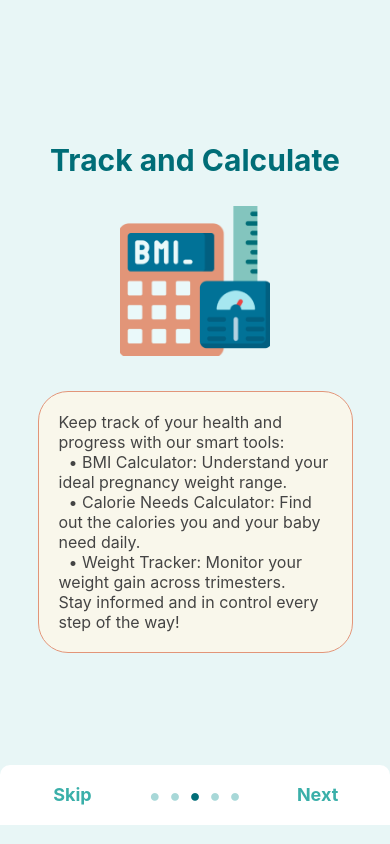
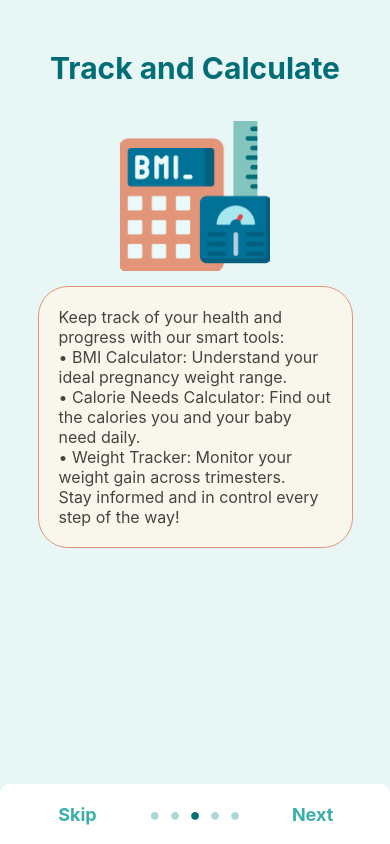
Before and after one commit to maram-ouni/fitbite1, a React Native app: screen /OnboardingScreen3 in a window 390 px wide. Built offline with nearby package versions, Linux system fonts and the light colour scheme.

Commit message:
onboardingf

```diff
--- a/navigation/MainStack.js
+++ b/navigation/MainStack.js
@@ -5,7 +5,6 @@ import HomeScreen from '../screens/Main/HomeScreen';
 import RecipesScreen from '../screens/Main/RecipesScreen';
 import UpdateScreen from '../screens/Main/UpdateScreen';
 import FavoriteScreen from '../screens/Main/FavoriteScreen';
-import Icon from 'react-native-vector-icons/Feather';
 import { Image } from 'react-native';
 const Tab = createBottomTabNavigator();
 
--- a/screens/onboarding/OnboardingScreen.js
+++ b/screens/onboarding/OnboardingScreen.js
@@ -6,39 +6,42 @@ import logo from '../../assets/images/logo1.png'; // Assuming logo is in the ass
 
 const OnboardingScreen = ({ navigation }) => {
   const handleSkip = () => {
-    // Add your navigation logic here to move to the main app
+    // Navigate to authentication screen
     navigation.navigate('Auth');
   };
 
   const handleDiscover = () => {
-    // Add your navigation logic here to move to the main app
+    // Navigate to the next onboarding screen
     navigation.navigate('OnboardingScreen2');
   };
 
   return (
-    <View style={styles.container}> {/* Use View instead of ScrollView to control footer positioning */}
+    <View style={styles.container}>
       <ScrollView contentContainerStyle={styles.content}>
         <Text style={styles.welcomeText}>Welcome</Text>
         <Image source={logo} style={styles.logo} />
 
-        {/* Yellow container for the description */}
+        {/* Description container */}
         <View style={styles.descriptionContainer}>
           <Text style={styles.appDescription}>
-            Welcome to FitBite, the app designed to support you during your beautiful journey of motherhood! From nutrition guidance to personalized tracking tools, we’re here to make your pregnancy healthier and happier. Explore tailored features to meet the unique needs of you and your baby.
+            Welcome to <Text style={styles.highlight}>FitBite</Text>, the app designed to support you during your
+            beautiful journey of motherhood! From nutrition guidance to personalized tracking tools, we’re here to make
+            your pregnancy healthier and happier. Explore tailored features to meet the unique needs of you and your
+            baby.
           </Text>
         </View>
       </ScrollView>
 
-      {/* Footer container will always stick to the bottom */}
+      {/* Footer */}
       <View style={styles.footerContainer}>
         <View style={styles.buttonContainer}>
           <TouchableOpacity onPress={handleSkip} style={styles.button}>
             <Text style={[styles.buttonText, { color: '#3aafa9' }]}>Skip</Text>
           </TouchableOpacity>
 
-          {/* Pagination (Dots) */}
+          {/* Pagination Dots */}
           <View style={styles.pagination}>
-            <Text style={[styles.paginationDot, { color: '#006D77' }]}>•</Text> {/* First dot matching welcome color */}
+            <Text style={[styles.paginationDot, { color: '#006D77' }]}>•</Text>
             <Text style={styles.paginationDot}>•</Text>
             <Text style={styles.paginationDot}>•</Text>
             <Text style={styles.paginationDot}>•</Text>
@@ -56,11 +59,11 @@ const OnboardingScreen = ({ navigation }) => {
 
 const styles = StyleSheet.create({
   container: {
-    flex: 1, // This ensures the entire screen is used, allowing footer to stay at the bottom
+    flex: 1,
     backgroundColor: '#e8f6f6',
   },
   content: {
-    flexGrow: 1, // Allow scroll content to take as much space as it needs
+    flexGrow: 1,
     justifyContent: 'center',
     alignItems: 'center',
     padding: 20,
@@ -73,9 +76,9 @@ const styles = StyleSheet.create({
   welcomeText: {
     fontSize: 32,
     fontWeight: 'bold',
-    color: '#006D77', // Color for the first pagination dot
+    color: '#006D77',
     marginBottom: 10,
-    marginTop:'20%'
+    marginTop: '20%',
   },
   descriptionContainer: {
     backgroundColor: '#F9F7EB',
@@ -90,6 +93,11 @@ const styles = StyleSheet.create({
     fontSize: 16,
     textAlign: 'center',
     color: '#444',
+    lineHeight: 22,
+  },
+  highlight: {
+    color: '#E29579',
+    fontWeight: 'bold',
   },
   footerContainer: {
     width: '100%',
@@ -99,13 +107,12 @@ const styles = StyleSheet.create({
     borderTopLeftRadius: 10,
     borderTopRightRadius: 10,
     marginTop: 'auto',
-    marginBottom: '5%'// Ensures footer is pushed to the bottom of the screen
   },
   buttonContainer: {
     flexDirection: 'row',
     justifyContent: 'space-between',
     width: '100%',
-    alignItems: 'center', // Center vertically the buttons and dots
+    alignItems: 'center',
   },
   button: {
     flex: 1,
@@ -118,7 +125,7 @@ const styles = StyleSheet.create({
   },
   pagination: {
     flexDirection: 'row',
-    alignItems: 'center', // This ensures that dots are vertically aligned with buttons
+    alignItems: 'center',
   },
   paginationDot: {
     fontSize: 25,
--- a/screens/onboarding/OnboardingScreen2.js
+++ b/screens/onboarding/OnboardingScreen2.js
@@ -6,23 +6,21 @@ import logo from '../../assets/images/welcome2.png'; // Assuming logo is in the
 
 const OnboardingScreen2 = ({ navigation }) => {
   const handleSkip = () => {
-    // Add your navigation logic here to move to the main app
     navigation.navigate('Auth');
   };
 
   const handleDiscover = () => {
-    // Add your navigation logic here to move to the main app
     navigation.navigate('OnboardingScreen3');
   };
 
   return (
-    <View style={styles.container}> {/* Use View instead of ScrollView to control footer positioning */}
-    <ScrollView contentContainerStyle={[styles.content, { paddingTop: 50 }]}> {/* Ajout de paddingTop pour espacer les éléments vers le bas */}
+    <View style={styles.container}>
+      <ScrollView contentContainerStyle={[styles.content, { paddingTop: 50 }]}>
         <Text style={styles.welcomeText}>Nutrition Made Simple</Text>
-  <Image source={logo} style={[styles.logo, { marginTop: 8 }]} /> {/* Optionnel : ajoute un léger espacement au logo */}
+        <Image source={logo} style={[styles.logo, { marginTop: 8 }]} />
 
         {/* Yellow container for the description */}
-  <View style={[styles.descriptionContainer, { marginTop: 20 }]}> {/* Ajout de marginTop pour pousser vers le bas */}
+        <View style={[styles.descriptionContainer, { marginTop: 20 }]}>
           <Text style={styles.appDescription}>
             Good nutrition is key for a healthy pregnancy! Our app offers:
             {"\n"}
@@ -37,8 +35,7 @@ const OnboardingScreen2 = ({ navigation }) => {
         </View>
       </ScrollView>
 
-
-      {/* Footer container will always stick to the bottom */}
+      {/* Footer container */}
       <View style={styles.footerContainer}>
         <View style={styles.buttonContainer}>
           <TouchableOpacity onPress={handleSkip} style={styles.button}>
@@ -47,8 +44,8 @@ const OnboardingScreen2 = ({ navigation }) => {
 
           {/* Pagination (Dots) */}
           <View style={styles.pagination}>
-            <Text style={styles.paginationDot}>•</Text> {/* First dot matching welcome color */}
-            <Text style={[styles.paginationDot , { color: '#006D77' }]}>•</Text>
+            <Text style={styles.paginationDot}>•</Text>
+            <Text style={[styles.paginationDot, { color: '#006D77' }]}>•</Text>
             <Text style={styles.paginationDot}>•</Text>
             <Text style={styles.paginationDot}>•</Text>
             <Text style={styles.paginationDot}>•</Text>
@@ -65,11 +62,11 @@ const OnboardingScreen2 = ({ navigation }) => {
 
 const styles = StyleSheet.create({
   container: {
-    flex: 1, // This ensures the entire screen is used, allowing footer to stay at the bottom
+    flex: 1,
     backgroundColor: '#e8f6f6',
   },
   content: {
-    flexGrow: 1, // Allow scroll content to take as much space as it needs
+    flexGrow: 1,
     justifyContent: 'center',
     alignItems: 'center',
     padding: 20,
@@ -82,7 +79,7 @@ const styles = StyleSheet.create({
   welcomeText: {
     fontSize: 30,
     fontWeight: 'bold',
-    color: '#006D77', // Color for the first pagination dot
+    color: '#006D77',
     marginBottom: 20,
   },
   descriptionContainer: {
@@ -107,13 +104,12 @@ const styles = StyleSheet.create({
     borderTopLeftRadius: 10,
     borderTopRightRadius: 10,
     marginTop: 'auto',
-    marginBottom: '5%'// Ensures footer is pushed to the bottom of the screen
   },
   buttonContainer: {
     flexDirection: 'row',
     justifyContent: 'space-between',
     width: '100%',
-    alignItems: 'center', // Center vertically the buttons and dots
+    alignItems: 'center',
   },
   button: {
     flex: 1,
@@ -126,7 +122,7 @@ const styles = StyleSheet.create({
   },
   pagination: {
     flexDirection: 'row',
-    alignItems: 'center', // This ensures that dots are vertically aligned with buttons
+    alignItems: 'center',
   },
   paginationDot: {
     fontSize: 25,
--- a/screens/onboarding/OnboardingScreen3.js
+++ b/screens/onboarding/OnboardingScreen3.js
@@ -6,50 +6,49 @@ import logo from '../../assets/images/BMI.png'; // Assuming logo is in the asset
 
 const OnboardingScreen3 = ({ navigation }) => {
   const handleSkip = () => {
-    // Add your navigation logic here to move to the main app
+    // Navigate to the Auth screen
     navigation.navigate('Auth');
   };
 
   const handleDiscover = () => {
-    // Add your navigation logic here to move to the main app
+    // Navigate to the next onboarding screen
     navigation.navigate('OnboardingScreen4');
   };
 
   return (
-    <View style={styles.container}> {/* Use View instead of ScrollView to control footer positioning */}
-    <ScrollView contentContainerStyle={[styles.content, { paddingTop: 50 }]}> {/* Ajout de paddingTop pour espacer les éléments vers le bas */}
+    <View style={styles.container}>
+      <ScrollView contentContainerStyle={styles.content}>
         <Text style={styles.welcomeText}>Track and Calculate</Text>
-  <Image source={logo} style={[styles.logo, { marginTop: 8 }]} /> {/* Optionnel : ajoute un léger espacement au logo */}
+        <Image source={logo} style={styles.logo} />
 
-  {/* Yellow container for the description */}
-  <View style={[styles.descriptionContainer, { marginTop: 20 }]}> {/* Ajout de marginTop pour pousser vers le bas */}
+        {/* Yellow description container */}
+        <View style={styles.descriptionContainer}>
           <Text style={styles.appDescription}>
             Keep track of your health and progress with our smart tools:
             {"\n"}
-      <Text style={{ paddingLeft: 10 }}>• BMI Calculator: Understand your ideal pregnancy weight range.</Text>
+            <Text>• BMI Calculator: Understand your ideal pregnancy weight range.</Text>
             {"\n"}
-      <Text style={{ paddingLeft: 10 }}>• Calorie Needs Calculator: Find out the calories you and your baby need daily.</Text>
+            <Text>• Calorie Needs Calculator: Find out the calories you and your baby need daily.</Text>
             {"\n"}
-      <Text style={{ paddingLeft: 10 }}>• Weight Tracker: Monitor your weight gain across trimesters.</Text>
+            <Text>• Weight Tracker: Monitor your weight gain across trimesters.</Text>
             {"\n"}
             Stay informed and in control every step of the way!
           </Text>
         </View>
       </ScrollView>
 
-
-      {/* Footer container will always stick to the bottom */}
+      {/* Footer container */}
       <View style={styles.footerContainer}>
         <View style={styles.buttonContainer}>
           <TouchableOpacity onPress={handleSkip} style={styles.button}>
             <Text style={[styles.buttonText, { color: '#3aafa9' }]}>Skip</Text>
           </TouchableOpacity>
 
-          {/* Pagination (Dots) */}
+          {/* Pagination Dots */}
           <View style={styles.pagination}>
-            <Text style={styles.paginationDot}>•</Text> {/* First dot matching welcome color */}
             <Text style={styles.paginationDot}>•</Text>
-            <Text style={[styles.paginationDot, { color: '#006D77' }]} >•</Text>
+            <Text style={styles.paginationDot}>•</Text>
+            <Text style={[styles.paginationDot, { color: '#006D77' }]}>•</Text>
             <Text style={styles.paginationDot}>•</Text>
             <Text style={styles.paginationDot}>•</Text>
           </View>
@@ -65,24 +64,24 @@ const OnboardingScreen3 = ({ navigation }) => {
 
 const styles = StyleSheet.create({
   container: {
-    flex: 1, // This ensures the entire screen is used, allowing footer to stay at the bottom
+    flex: 1,
     backgroundColor: '#e8f6f6',
   },
   content: {
-    flexGrow: 1, // Allow scroll content to take as much space as it needs
-    justifyContent: 'center',
+    flexGrow: 1,
     alignItems: 'center',
-    padding: 20,
+    paddingVertical: 50,
+    paddingHorizontal: 20,
   },
   logo: {
     width: 150,
     height: 150,
-    marginBottom: 15,
+    marginVertical: 15,
   },
   welcomeText: {
     fontSize: 30,
     fontWeight: 'bold',
-    color: '#006D77', // Color for the first pagination dot
+    color: '#006D77',
     marginBottom: 20,
   },
   descriptionContainer: {
@@ -91,33 +90,31 @@ const styles = StyleSheet.create({
     borderRadius: 30,
     borderColor: '#E29579',
     borderWidth: 1,
-    marginBottom: 0,
     width: '90%',
+    marginBottom: 30,
   },
   appDescription: {
     fontSize: 16,
+    color: '#444',
     textAlign: 'left',
-    color: '#444',
   },
   footerContainer: {
     width: '100%',
     backgroundColor: '#fff',
     paddingVertical: 15,
-    alignItems: 'center',
     borderTopLeftRadius: 10,
     borderTopRightRadius: 10,
-    marginTop: 'auto',
-    marginBottom: '5%'// Ensures footer is pushed to the bottom of the screen
+    alignItems: 'center',
   },
   buttonContainer: {
     flexDirection: 'row',
+    alignItems: 'center',
     justifyContent: 'space-between',
     width: '100%',
-    alignItems: 'center', // Center vertically the buttons and dots
+    paddingHorizontal: 10,
   },
   button: {
     flex: 1,
-    marginHorizontal: 10,
     alignItems: 'center',
   },
   buttonText: {
@@ -126,7 +123,7 @@ const styles = StyleSheet.create({
   },
   pagination: {
     flexDirection: 'row',
-    alignItems: 'center', // This ensures that dots are vertically aligned with buttons
+    alignItems: 'center',
   },
   paginationDot: {
     fontSize: 25,
--- a/screens/onboarding/OnboardingScreen4.js
+++ b/screens/onboarding/OnboardingScreen4.js
@@ -6,23 +6,24 @@ import logo from '../../assets/images/book.png'; // Assuming logo is in the asse
 
 const OnboardingScreen4 = ({ navigation }) => {
   const handleSkip = () => {
-    // Add your navigation logic here to move to the main app
     navigation.navigate('Auth');
   };
 
   const handleDiscover = () => {
-    // Add your navigation logic here to move to the main app
     navigation.navigate('OnboardingScreen5');
   };
 
   return (
-    <View style={styles.container}> {/* Use View instead of ScrollView to control footer positioning */}
-    <ScrollView contentContainerStyle={[styles.content, { paddingTop: 50 }]}> {/* Ajout de paddingTop pour espacer les éléments vers le bas */}
+    <View style={styles.container}>
+      <ScrollView contentContainerStyle={[styles.content, { paddingTop: 50 }]}>
+        {/* Welcome Text */}
         <Text style={[styles.welcomeText, { fontWeight: 'bold' }]}>Add Your Own Recipes</Text>
-    <Image source={logo} style={[styles.logo, { marginTop: 8 }]} /> {/* Optionnel : ajoute un léger espacement au logo */}
 
-  {/* Yellow container for the description */}
-  <View style={[styles.descriptionContainer, { marginTop: 20 }]}> {/* Ajout de marginTop pour pousser vers le bas */}
+        {/* Logo Image */}
+        <Image source={logo} style={[styles.logo, { marginTop: 8 }]} />
+
+        {/* Yellow Container for Description */}
+        <View style={[styles.descriptionContainer, { marginTop: 20 }]}>
           <Text style={styles.appDescription}>
             Have a favorite family recipe or a craving-specific dish? Add it to your app!
             {"\n"}
@@ -37,23 +38,26 @@ const OnboardingScreen4 = ({ navigation }) => {
         </View>
       </ScrollView>
 
-
-      {/* Footer container will always stick to the bottom */}
+      {/* Footer Container */}
       <View style={styles.footerContainer}>
         <View style={styles.buttonContainer}>
+          {/* Skip Button */}
           <TouchableOpacity onPress={handleSkip} style={styles.button}>
             <Text style={[styles.buttonText, { color: '#3aafa9' }]}>Skip</Text>
           </TouchableOpacity>
 
-          {/* Pagination (Dots) */}
+          {/* Pagination Dots */}
           <View style={styles.pagination}>
-            <Text style={styles.paginationDot}>•</Text> {/* First dot matching welcome color */}
+            <Text>
               <Text style={styles.paginationDot}>•</Text>
               <Text style={styles.paginationDot}>•</Text>
-            <Text style={[styles.paginationDot, { color: '#006D77' }]} >•</Text>
               <Text style={styles.paginationDot}>•</Text>
+              <Text style={[styles.paginationDot, { color: '#006D77' }]}>•</Text>
+              <Text style={styles.paginationDot}>•</Text>
+            </Text>
           </View>
 
+          {/* Next Button */}
           <TouchableOpacity onPress={handleDiscover} style={styles.button}>
             <Text style={[styles.buttonText, { color: '#3aafa9' }]}>Next</Text>
           </TouchableOpacity>
@@ -65,11 +69,11 @@ const OnboardingScreen4 = ({ navigation }) => {
 
 const styles = StyleSheet.create({
   container: {
-    flex: 1, // This ensures the entire screen is used, allowing footer to stay at the bottom
+    flex: 1,
     backgroundColor: '#e8f6f6',
   },
   content: {
-    flexGrow: 1, // Allow scroll content to take as much space as it needs
+    flexGrow: 1,
     justifyContent: 'center',
     alignItems: 'center',
     padding: 20,
@@ -82,7 +86,7 @@ const styles = StyleSheet.create({
   welcomeText: {
     fontSize: 30,
     fontWeight: 'bold',
-    color: '#006D77', // Color for the first pagination dot
+    color: '#006D77',
     marginBottom: 20,
   },
   descriptionContainer: {
@@ -107,13 +111,12 @@ const styles = StyleSheet.create({
     borderTopLeftRadius: 10,
     borderTopRightRadius: 10,
     marginTop: 'auto',
-    marginBottom: '5%'// Ensures footer is pushed to the bottom of the screen
   },
   buttonContainer: {
     flexDirection: 'row',
     justifyContent: 'space-between',
     width: '100%',
-    alignItems: 'center', // Center vertically the buttons and dots
+    alignItems: 'center',
   },
   button: {
     flex: 1,
@@ -126,7 +129,7 @@ const styles = StyleSheet.create({
   },
   pagination: {
     flexDirection: 'row',
-    alignItems: 'center', // This ensures that dots are vertically aligned with buttons
+    alignItems: 'center',
   },
   paginationDot: {
     fontSize: 25,
--- a/screens/onboarding/OnboardingScreen5.js
+++ b/screens/onboarding/OnboardingScreen5.js
@@ -53,11 +53,13 @@ const OnboardingScreen5 = ({ navigation }) => {
 
           {/* Pagination Dots */}
           <View style={styles.pagination}>
-            <Text style={styles.paginationDot}>•</Text> {/* First dot matching welcome color */}
-            <Text style={styles.paginationDot}>•</Text>
-            <Text style={styles.paginationDot}>•</Text>
-            <Text style={styles.paginationDot}>•</Text>
-            <Text style={[styles.paginationDot, { color: '#006D77' }]}>•</Text>
+            <Text>
+              <Text style={styles.paginationDot}>•</Text>
+              <Text style={styles.paginationDot}>•</Text>
+              <Text style={styles.paginationDot}>•</Text>
+              <Text style={styles.paginationDot}>•</Text>
+              <Text style={[styles.paginationDot, { color: '#006D77' }]}>•</Text>
+            </Text>
           </View>
 
           {/* Next Button */}
@@ -113,8 +115,7 @@ const styles = StyleSheet.create({
     alignItems: 'center',
     borderTopLeftRadius: 10,
     borderTopRightRadius: 10,
-    marginTop: 'auto',
-    marginBottom: '5%', // Ensures footer is pushed to the bottom of the screen
+    marginTop: 'auto',  // Ensures footer is pushed to the bottom of the screen
   },
   buttonContainer: {
     flexDirection: 'row',
```
Lines whose indentation alone changed are shown as unchanged.
